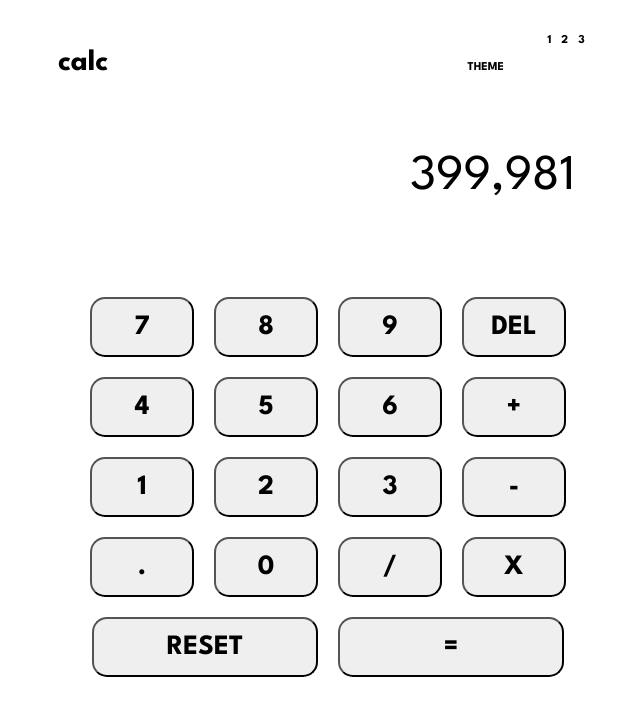
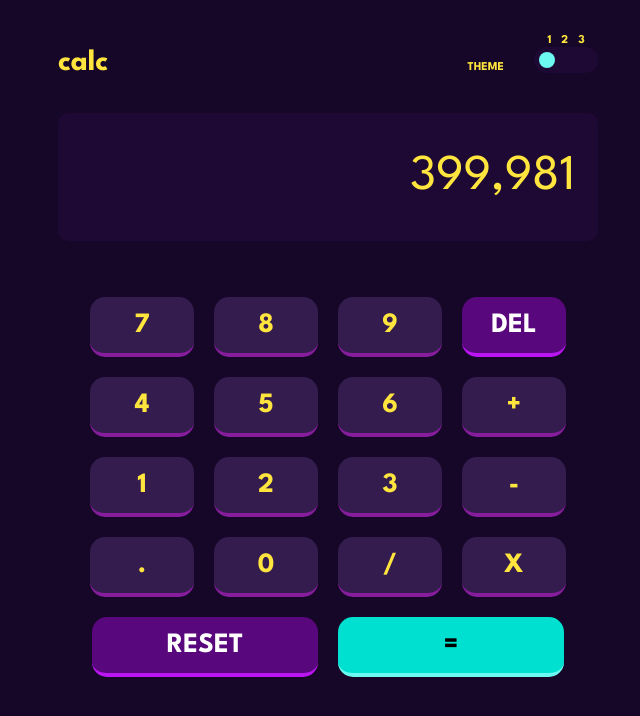
Before and after one commit to oguzhansenokur/calculator-app, a React (Create React App) app: page / in a window 1280 px wide. Shown: the top 716 px of the page, without its empty margins (312-952 px from the left). Built offline with nearby package versions, Linux system fonts and the light colour scheme.

Commit message:
theme 2 and theme 3 has been created

```diff
--- a/src/App.jsx
+++ b/src/App.jsx
@@ -3,7 +3,7 @@ import './style.scss';
 import React from 'react';
 
 function App() {
-  const [theme, setTheme] = React.useState('theme-2');
+  const [theme, setTheme] = React.useState('theme-3');
   const [selectedTheme,setSelectedTheme] = React.useState(1)
   const toggler =()=>{
     if(selectedTheme===3)
--- a/src/style.scss
+++ b/src/style.scss
@@ -56,7 +56,7 @@
 // Backgrounds
 
 --very-dark-violet: hsl(268, 75%, 9%);
---Very-dark-violet: hsl(268, 71%, 12%);
+--very-dark-violet2: hsl(268, 71%, 12%);
 
 // Keys
 
@@ -66,7 +66,7 @@
 --pure-cyan : hsl(176, 100%, 44%);
 --soft-cyan : hsl(177, 92%, 70%);
 
---ver-dark-violet : hsl(268, 47%, 21%);
+--ver-dark-violet-key : hsl(268, 47%, 21%);
 --dark-magenta: hsl(290, 70%, 36%);
 
 // Text
@@ -80,6 +80,12 @@ font-family: 'League Spartan', sans-serif;
     &.theme-1{
         background-color: var(--very-dark-desaturatedblue);
 
+    }
+    &.theme-2{
+        background-color: var(--light-gray);
+    }
+    &.theme-3{
+        background-color: var(--very-dark-violet);
     }
     height: 100vh;
     padding-top: 2.5%;
@@ -101,6 +107,12 @@ font-family: 'League Spartan', sans-serif;
             font-weight: 700;
             &.theme-1{
                 color: white;
+            }
+            &.theme-2{
+                color: var(--very-dark-grayish-yellow);
+            }
+            &.theme-3{
+                color: var(--light-yellow);
             }
 
         }
@@ -127,6 +139,18 @@ font-family: 'League Spartan', sans-serif;
                             color: white;
                         }
                       }
+                      &.theme-2{
+                        span{
+                            color: var(--very-dark-grayish-yellow);
+
+                        }
+                      }
+                      &.theme-3{
+                        span{
+                            color: var(--light-yellow);
+
+                        }
+                      }
                     }
                     &__toggler{
                         width: 64px;
@@ -134,6 +158,12 @@ font-family: 'League Spartan', sans-serif;
                             background-color: var(--very-dark-desaturated-blue2);
 
                         }
+                        &.theme-2{
+                            background-color: var(--grayish-red);
+                          }
+                          &.theme-3{
+                            background-color: var(--very-dark-violet2);
+                          }
                         height: 26px;
                         border-radius: 100px;
                         &__circle{
@@ -144,6 +174,12 @@ font-family: 'League Spartan', sans-serif;
                             &.theme-1{
                                 background-color: var(--dark-red);
                             }
+                            &.theme-2{
+                                background-color: var(--dark-orange);
+                              }
+                              &.theme-3{
+                                background-color: var(--soft-cyan);
+                              }
                         }
                     }
                 }
@@ -154,6 +190,12 @@ font-family: 'League Spartan', sans-serif;
             &.theme-1{
                 color: white;
             }
+            &.theme-2{
+                color: var(--very-dark-grayish-yellow);
+            }
+            &.theme-3{
+                color: var(--light-yellow);
+            }
             }
 
         }
@@ -162,7 +204,12 @@ font-family: 'League Spartan', sans-serif;
     &__scr{
         &.theme-1{
             background-color: var(--very-dark-desaturated-blue2);
-
+        }
+        &.theme-2{
+            background-color: var(--very-light-gray);
+        }
+        &.theme-3{
+            background-color: var(--very-dark-violet2);
         }
         width: 100%;
         padding: 41px 0;
@@ -173,6 +220,12 @@ font-family: 'League Spartan', sans-serif;
         padding: 0 23px;
         &.theme-1{
             color: white;
+        }
+        &.theme-2{
+            color: var(--very-dark-grayish-yellow);
+        }
+        &.theme-3{
+            color: var(--light-yellow);
         }
 
         p{
@@ -197,6 +250,14 @@ font-family: 'League Spartan', sans-serif;
         background-color: var(--very-dark-desaturated-blue1);
 
         }
+        &.theme-2{
+            background-color: var(--grayish-red);
+
+            }
+            &.theme-3{
+                background-color: var(--ver-dark-violet);
+
+                }
     }
 
 }
@@ -224,6 +285,37 @@ font-family: 'League Spartan', sans-serif;
 
 
     }
+    &.theme-2-num{
+        background-color: var(--light-grayish-yellow);
+        border-bottom: 4px solid var(--dark-grayish-orange);
+        border-top: none;
+        border-left: none;
+        border-right: none;
+        color: var(--very-dark-grayish-yellow);
+        &:active{
+            border: none;
+            height: 55px;
+            transform: translateY(2px);
+        }
+
+
+    }
+    &.theme-3-num{
+        background-color: var(--ver-dark-violet-key);
+        border-bottom: 4px solid var(--dark-magenta);
+        border-top: none;
+        border-left: none;
+        border-right: none;
+        color: var(--light-yellow);
+
+        &:active{
+            border: none;
+            height: 55px;
+            transform: translateY(2px);
+        }
+
+
+    }
     &.theme-1-ans{
         background-color: var(--red);
         border-bottom: 4px solid var(--dark-red);
@@ -231,6 +323,36 @@ font-family: 'League Spartan', sans-serif;
         border-left: none;
         border-right: none;
         color: white;
+        &:active{
+            border: none;
+            height: 55px;
+            transform: translateY(2px);
+        }
+
+
+    }
+    &.theme-2-ans{
+        background-color: var(--orange);
+        border-bottom: 4px solid var(--dark-orange);
+        border-top: none;
+        border-left: none;
+        border-right: none;
+        color: white;
+        &:active{
+            border: none;
+            height: 55px;
+            transform: translateY(2px);
+        }
+
+
+    }
+    &.theme-3-ans{
+        background-color: var(--pure-cyan);
+        border-bottom: 4px solid var(--soft-cyan);
+        border-top: none;
+        border-left: none;
+        border-right: none;
+        color: black;
         &:active{
             border: none;
             height: 55px;
@@ -254,6 +376,36 @@ font-family: 'League Spartan', sans-serif;
 
 
     }
+    &.theme-2-act{
+        background-color: var(--dark-moderate-cyan);
+        border-bottom: 4px solid var(--very-dark-cyan);
+        border-top: none;
+        border-left: none;
+        border-right: none;
+        color: white;
+        &:active{
+            border: none;
+            height: 55px;
+            transform: translateY(2px);
+        }
+
+
+    }
+    &.theme-3-act{
+        background-color: var(--dark-violet);
+        border-bottom: 4px solid var(--vivid-magenta);
+        border-top: none;
+        border-left: none;
+        border-right: none;
+        color: white;
+        &:active{
+            border: none;
+            height: 55px;
+            transform: translateY(2px);
+        }
+
+
+    }
     &.double-width{
         max-width: 226px;
         width: 226px ;
```
